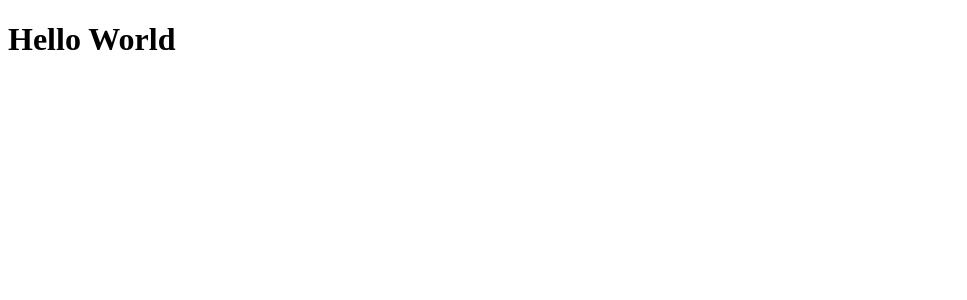
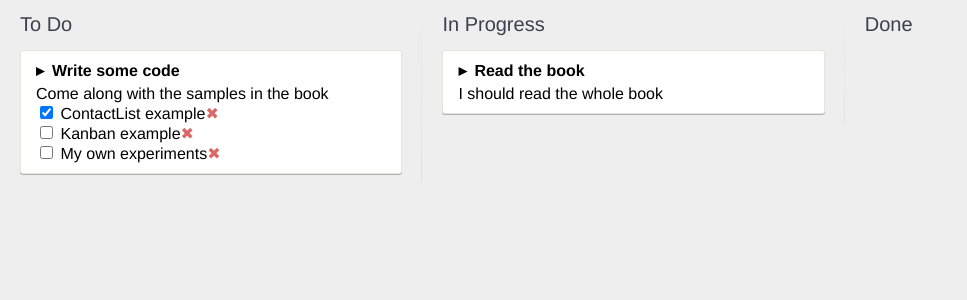
Before and after one commit to rkiel/kanban, a React app: page / in a window 1280 px wide. Shown: the top 300 px of the page, without its empty margins (0-967 px from the left). Built offline with nearby package versions, Linux system fonts and the light colour scheme.

Commit message:
start: first step

```diff
--- /dev/null
+++ b/src/Card.jsx
@@ -0,0 +1,21 @@
+import React, {Component} from 'react';
+
+import CheckList from './CheckList.jsx';
+
+class Card extends Component {
+  render() {
+    return (
+      <div className="card">
+        <div className="card__title">
+          {this.props.title}
+        </div>
+        <div className="card__details">
+          {this.props.description}
+          <CheckList cardId={this.props.id} tasks={this.props.tasks}/>
+        </div>
+      </div>
+    );
+  }
+}
+
+export default Card;
--- /dev/null
+++ b/src/CheckList.jsx
@@ -0,0 +1,21 @@
+import React, {Component} from 'react';
+
+class CheckList extends Component {
+  render() {
+    const tasks = this.props.tasks.map(task => {
+      return (
+        <li className="checklist__list">
+          <input type="checkbox" defaultChecked={task.done}/> {task.name}
+          <a href="#" className="checklist__task--remove"/>
+        </li>
+      );
+    });
+    return (
+      <div className="checklist">
+        <ul>{tasks}</ul>
+      </div>
+    );
+  }
+}
+
+export default CheckList;
--- /dev/null
+++ b/src/KanbanBoard.jsx
@@ -0,0 +1,21 @@
+import React, {Component} from 'react';
+
+import List from './List.jsx';
+
+class KanbanBoard extends Component {
+  render() {
+    const todos = this.props.cards.filter(card => card.status === 'todo');
+    const inProgress = this.props.cards.filter(card => card.status === 'in-progress');
+    const dones = this.props.cards.filter(card => card.status === 'done');
+
+    return (
+      <div className="app">
+        <List id="todo" title="To Do" cards={todos}/>
+        <List id="in-progress" title="In Progress" cards={inProgress}/>
+        <List id="done" title="Done" cards={dones}/>
+      </div>
+    )
+  }
+}
+
+export default KanbanBoard;
--- /dev/null
+++ b/src/List.jsx
@@ -0,0 +1,19 @@
+import React, {Component} from 'react';
+
+import Card from './Card.jsx';
+
+class List extends Component {
+  render() {
+    const cards = this.props.cards.map(card => {
+      return (<Card id={card.id} title={card.title} description={card.description} tasks={card.tasks}/>)
+    });
+    return (
+      <div className="list">
+        <h1>{this.props.title}</h1>
+        {cards}
+      </div>
+    )
+  }
+}
+
+export default List;
--- a/src/index.html
+++ b/src/index.html
@@ -3,7 +3,111 @@
 
 <head>
   <meta charset="utf-8" />
-  <title>Hourglass</title>
+  <title>Kanban</title>
+  <style>
+    * {
+      box-sizing: border-box;
+    }
+
+    html,
+    body,
+    #root {
+      height: 100%;
+      margin: 0;
+      padding: 0;
+    }
+
+    body {
+      background: #eee;
+      font-family: "Helvetica Neue", Helvetica, Arial, sans-serif;
+    }
+
+    h1 {
+      font-weight: 200;
+      color: #3b414c;
+      font-size: 20px;
+    }
+
+    ul {
+      list-style-type: none;
+      padding: 0;
+      margin: 0;
+    }
+
+    .app {
+      white-space: nowrap;
+      height: 100%;
+    }
+
+    .list {
+      position: relative;
+      display: inline-block;
+      vertical-align: top;
+      white-space: normal;
+      height: 100%;
+      width: 33%;
+      padding: 0 20px;
+      overflow: auto;
+    }
+
+    .list:not(:last-child):after {
+      content: "";
+      position: absolute;
+      top: 0;
+      right: 0;
+      width: 1px;
+      height: 99%;
+      background: linear-gradient(to bottom, #eee 0%, #ccc 50%, #eee 100%) fixed;
+    }
+
+    .card {
+      position: relative;
+      z-index: 1;
+      background: #fff;
+      width: 100%;
+      padding: 10px 10px 10px 15px;
+      margin: 0 0 10px 0;
+      overflow: auto;
+      border: 1px solid #e5e5df;
+      border-radius: 3px;
+      box-shadow: 0 1px 0 rgba(0, 0, 0, 0.25);
+    }
+
+    .card__title {
+      font-weight: bold;
+      border-bottom: solid 5px transparent;
+    }
+
+    .card__title:before {
+      display: inline-block;
+      width: 1em;
+      content: '▸';
+    }
+
+    .card__title--is-open:before {
+      content: '▾';
+    }
+
+    .checklist__task:first-child {
+      margin-top: 10px;
+      padding-top: 10px;
+      border-top: dashed 1px #ddd;
+    }
+
+    .checklist__task--remove:after {
+      display: inline-block;
+      color: #d66;
+      content: "✖";
+    }
+
+    .checklist--add-task {
+      border: 1px dashed #bbb;
+      width: 100%;
+      padding: 10px;
+      margin-top: 5px;
+      border-radius: 3px;
+    }
+  </style>
 </head>
 
 <body>
--- a/src/index.jsx
+++ b/src/index.jsx
@@ -1,13 +1,36 @@
-import React, {Component} from 'react';
+import React from 'react';
 import ReactDOM from 'react-dom';
 
-class HelloWorld extends Component {
-  render() {
-    return (
-      <h1>Hello World</h1>
-    )
+import KanbanBoard from './KanbanBoard.jsx';
+
+const cardsList = [
+  {
+    id: 1,
+    title: 'Read the book',
+    description: 'I should read the whole book',
+    status: 'in-progress',
+    tasks: []
+  }, {
+    id: 2,
+    title: 'Write some code',
+    description: 'Come along with the samples in the book',
+    status: 'todo',
+    tasks: [
+      {
+        id: 1,
+        name: 'ContactList example',
+        done: true
+      }, {
+        id: 2,
+        name: 'Kanban example',
+        done: false
+      }, {
+        id: 1,
+        name: 'My own experiments',
+        done: false
+      }
+    ]
   }
-}
-
+]
 ReactDOM.render(
-  <HelloWorld/>, document.getElementById('app'));
+  <KanbanBoard cards={cardsList}/>, document.getElementById('app'));
```
